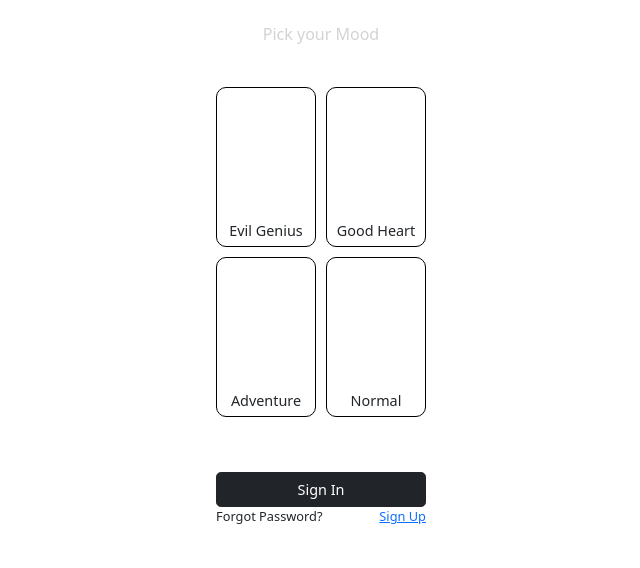
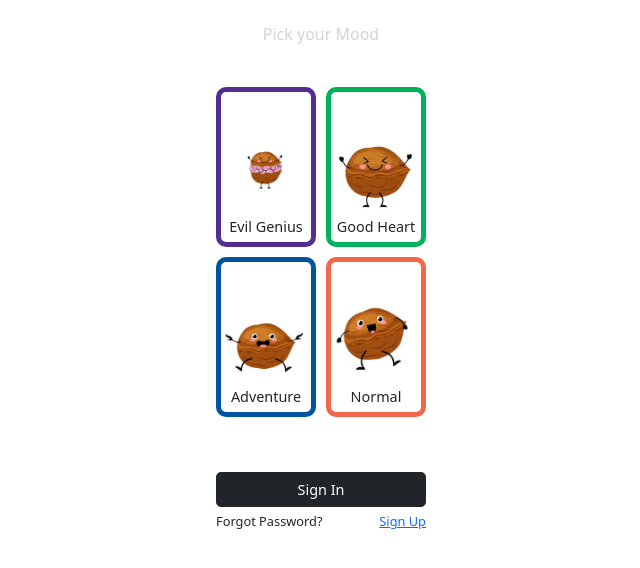
Before and after one commit to migueltavarestech/HackathonFrontEnd, a website built with Parcel: page index.html in a window 1280 px wide. Shown: the whole page, without its empty margins (319-959 px from the left). Built offline with nearby package versions, Linux system fonts and the light colour scheme.

Commit message:
Add click events to load idea snippets.

```diff
--- a/css/main.css
+++ b/css/main.css
@@ -3,6 +3,10 @@
 }
 
 body {
+  background-color: #fff;
+}
+
+#root {
   margin: 0;
   padding: 0;
   display: flex;
@@ -32,7 +36,6 @@ main {
   display: flex;
   flex-direction: column;
   justify-content: flex-end;
-  border: 0.5px solid black;
   border-radius: 10px;
   margin: 5px;
   height: 160px;
@@ -43,6 +46,26 @@ main {
 .mood-card > p {
   margin-bottom: 5px;
   font-size: 0.9rem;
+}
+
+#evil {
+  background-color: #fff;
+  border: 5px solid #522e90;
+}
+
+#good {
+  background-color: #fff;
+  border: 5px solid #00b25a;
+}
+
+#adventure {
+  background-color: #fff;
+  border: 5px solid #00549d;
+}
+
+#normal {
+  background-color: #fff;
+  border: 5px solid #f2674a;
 }
 
 #sign-in {
@@ -63,4 +86,5 @@ main {
   display: flex;
   justify-content: space-between;
   font-size: 0.8rem;
+  margin-top: 5px;
 }
--- a/index.html
+++ b/index.html
@@ -23,54 +23,16 @@
     />
     <link rel="stylesheet" href="css/main.css" />
 
+    <script src="https://cdn.jsdelivr.net/npm/bootstrap@5.0.0-beta3/dist/js/bootstrap.bundle.min.js" integrity="sha384-JEW9xMcG8R+pH31jmWH6WWP0WintQrMb4s7ZOdauHnUtxwoG2vI5DkLtS3qm9Ekf" crossorigin="anonymous"></script>
+    <script src="https://cdnjs.cloudflare.com/ajax/libs/jquery/2.2.4/jquery.min.js"></script>
+    <script src="js/main.js" defer></script>
+
     <meta name="theme-color" content="#fafafa" />
   </head>
 
   <body>
-    <!-- Add your site or application content here -->
 
-    <header>
-      <h1>Pick your Mood</h1>
-    </header>
+    <div id="root"></div>
 
-    <main>
-      <div class="mood-card">
-        <p>Evil Genius</p>
-      </div>
-      <div class="mood-card">
-        <p>Good Heart</p>
-      </div>
-      <div class="mood-card">
-        <p>Adventure</p>
-      </div>
-      <div class="mood-card">
-        <p>Normal</p>
-      </div>
-    </main>
-
-    <section id="sign-in">
-        <button id="sign-in-btn" type="button" class="btn btn-dark btn-lg">Sign In</button>
-      <div><a>Forgot Password?</a><a href="">Sign Up</a></div>
-
-    </section>
-
-    <script src="https://cdnjs.cloudflare.com/ajax/libs/jquery/2.2.4/jquery.min.js"></script>
-    <script src="js/vendor/modernizr-3.11.2.min.js"></script>
-    <script src="js/plugins.js"></script>
-    <script src="js/main.js"></script>
-
-    <!-- Google Analytics: change UA-XXXXX-Y to be your site's ID. -->
-    <script>
-      window.ga = function () {
-        ga.q.push(arguments);
-      };
-      ga.q = [];
-      ga.l = +new Date();
-      ga("create", "UA-XXXXX-Y", "auto");
-      ga("set", "anonymizeIp", true);
-      ga("set", "transport", "beacon");
-      ga("send", "pageview");
-    </script>
-    <script src="https://www.google-analytics.com/analytics.js" async></script>
   </body>
 </html>
--- a/js/main.js
+++ b/js/main.js
@@ -0,0 +1,16 @@
+$(document).ready(() => {
+    $("#root").load("snippets/landing.html");
+
+    $(document).on("click", "#evil", (e) => {
+        $("#root").load("snippets/evil.html");
+    });
+    $(document).on("click", "#good", (e) => {
+        console.log('body');
+    });
+    $(document).on("click", "#adventure", (e) => {
+        console.log('body');
+    });
+    $(document).on("click", "#normal", (e) => {
+        console.log('body');
+    });
+})
--- /dev/null
+++ b/snippets/landing.html
@@ -0,0 +1,29 @@
+
+    <header>
+      <h1>Pick your Mood</h1>
+    </header>
+
+    <main>
+      <div id="evil" class="mood-card">
+        <img src="img/nut-good-heart_big.png"></img>
+        <p>Evil Genius</p>
+      </div>
+      <div id="good" class="mood-card">
+        <img src="img/GoodHeart.png"></img>
+        <p>Good Heart</p>
+      </div>
+      <div id="adventure" class="mood-card">
+        <img src="img/Adventure.png"></img>
+        <p>Adventure</p>
+      </div>
+      <div id="normal" class="mood-card">
+        <img src="img/Normal.png"></img>
+        <p>Normal</p>
+      </div>
+    </main>
+
+    <section id="sign-in">
+        <button id="sign-in-btn" type="button" class="btn btn-dark btn-lg" data-bs-toggle="button" autocomplete="off">Sign In</button>
+      <div><a>Forgot Password?</a><a href="">Sign Up</a></div>
+
+    </section>
```
Also changed, not shown: snippets/evil.html (added, +1 -0 lines), img/Adventure.png (added), img/Evil.png (added), img/GoodHeart.png (added), img/Normal.png (added), img/good-heart-cracked.png (added), img/nut-good-heart_big.png (added), img/walnut_.jpg (added).
